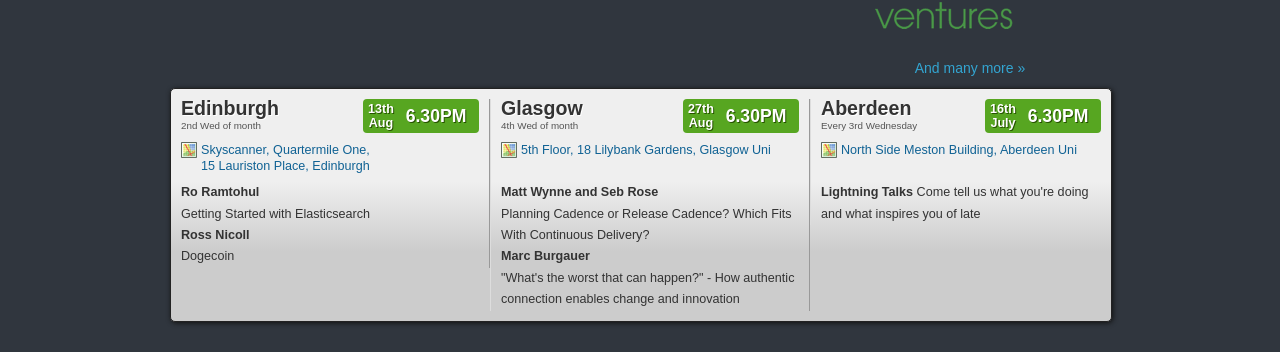
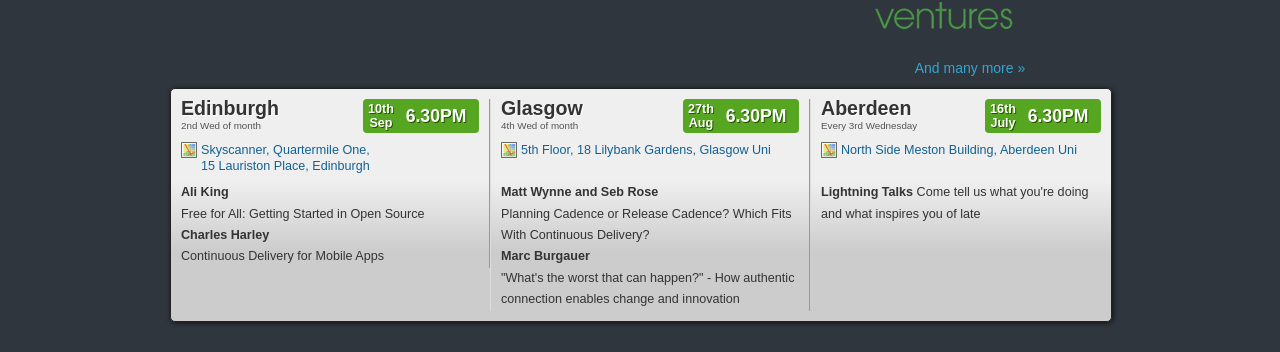
Before and after one commit to techmeetup/techmeetup.co.uk, a Jekyll site: the page built from index.html, in a window 1280 px wide. Shown: the part 324-676 px from the top of the page. Built offline with Jekyll 4.4.1, drawn with Linux system fonts in a browser that asks for light colours.

Commit message:
index: add Edinburgh September talks.

```diff
--- a/index.html
+++ b/index.html
@@ -34,20 +34,20 @@
     <span>2nd Wed of month</span>
     <p><a href="https://www.google.co.uk/maps/place/Quartermile+One+Lauriston+Place/@55.9444215,-3.1946043,17z/data=!3m1!4b1!4m2!3m1!1s0x4887c79c80ea3bbf:0x875b29c71924b77d" class="map">Skyscanner, Quartermile One,<br>15 Lauriston Place, Edinburgh</a></p>
     <p>
-      <strong>Ro Ramtohul</strong>
+      <strong>Ali King</strong>
       <br>
-      Getting Started with Elasticsearch
+      Free for All: Getting Started in Open Source
     </p>
     <p>
-      <strong>Ross Nicoll</strong>
+      <strong>Charles Harley</strong>
       <br>
-      Dogecoin
+      Continuous Delivery for Mobile Apps
     </p>
     <div class="datewrapper">
       <div class="when">
         <div class="daywrap">
-          <div class="day">13th</div>
-          <div class="month">Aug</div>
+          <div class="day">10th</div>
+          <div class="month">Sep</div>
         </div>
         <div class="time">6.30PM</div>
       </div>
```
